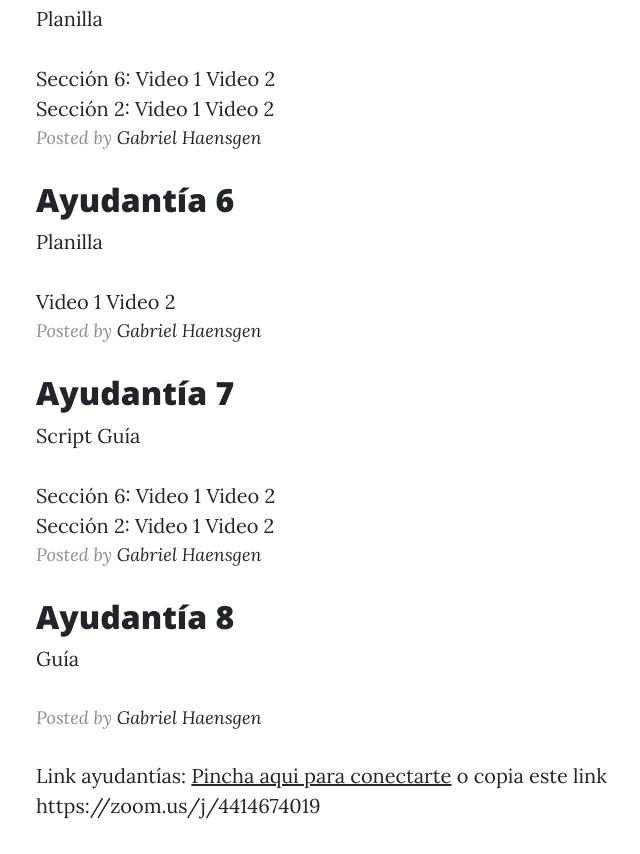
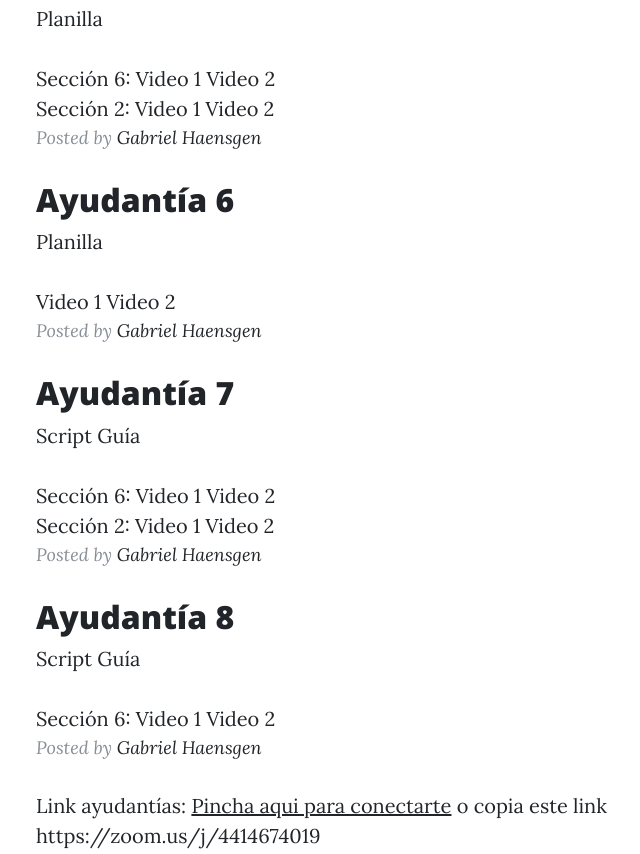
Before and after one commit to Haensgen/programacion, a website: page index.html in a window 1280 px wide. Shown: the part 1275-2129 px from the top of the page, without its empty margins (239-879 px from the left). Drawn offline with nearby package versions, Linux system fonts and the light colour scheme.

Commit message:
Update index.html

```diff
--- a/index.html
+++ b/index.html
@@ -145,7 +145,11 @@
                 <h2 class="post-title">
                 Ayudantía 8
                       </h2>
+             <a href='ayudantias/ayudantia8.R'>Script</a>
              <a href='ayudantias/ayudantia8.pdf'>Guía</a><br><br>
+                Sección 6:
+             <a href='https://youtu.be/G8Z5FyAHSh4'>Video 1</a>
+             <a href='https://youtu.be/oUqixhnDMw0'>Video 2</a><br>
 
 
                               <p class="post-meta">Posted by
```
